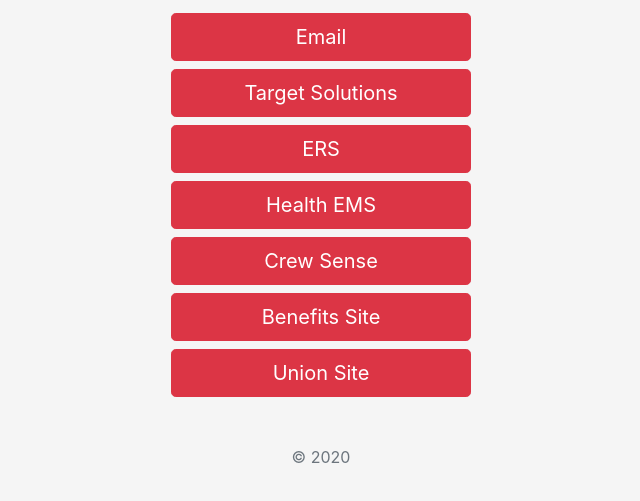
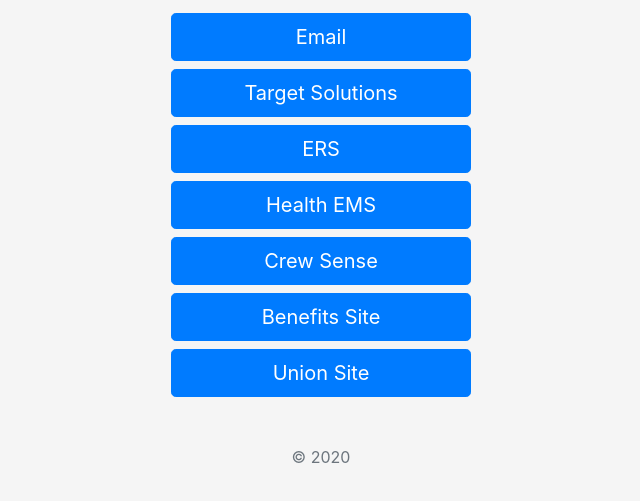
Before and after one commit to pkeogan/tdfd, a plain HTML site: page index.html in a window 1280 px wide. Shown: the part 263-764 px from the top of the page, without its empty margins (319-959 px from the left). Drawn offline with nearby package versions, Linux system fonts and the light colour scheme.

Commit message:
Update index.html

```diff
--- a/index.html
+++ b/index.html
@@ -20,13 +20,13 @@
     <form class="form-signin">
         <img class="mb-4" src="logo.png" alt="" width="150" height="150">
         <h1 class="h3 mb-3 font-weight-normal">TDFD Links</h1>
-        <a target="_blank" href="https://gmail.com/" class="btn btn-lg btn-danger btn-block" role="button">Email</a>
-        <a target="_blank" href="https://app.targetsolutions.com/tdfpd" class="btn btn-lg btn-danger btn-block" role="button">Target Solutions</a>
-        <a target="_blank" href="https://secure.emergencyreporting.com/login.php" class="btn btn-lg btn-danger btn-block" role="button">ERS</a>
-        <a target="_blank" href="https://mobiletouch.healthems.com/" class="btn btn-lg btn-danger btn-block" role="button">Health EMS</a>
-        <a target="_blank" href="https://www.crewsense.com/Application/Login/" class="btn btn-lg btn-danger btn-block" role="button">Crew Sense</a>
-        <a target="_blank" href="https://tahoefirebenefits.weebly.com/" class="btn btn-lg btn-danger btn-block" role="button">Benefits Site</a>
-        <a target="_blank" href="http://www.tdfirefighters.org/" class="btn btn-lg btn-danger btn-block" role="button">Union Site</a>
+        <a target="_blank" href="https://gmail.com/" class="btn btn-lg btn-primary btn-block" role="button">Email</a>
+        <a target="_blank" href="https://app.targetsolutions.com/tdfpd" class="btn btn-lg btn-primary btn-block" role="button">Target Solutions</a>
+        <a target="_blank" href="https://secure.emergencyreporting.com/login.php" class="btn btn-lg btn-primary btn-block" role="button">ERS</a>
+        <a target="_blank" href="https://mobiletouch.healthems.com/" class="btn btn-lg btn-primary btn-block" role="button">Health EMS</a>
+        <a target="_blank" href="https://www.crewsense.com/Application/Login/" class="btn btn-lg btn-primary btn-block" role="button">Crew Sense</a>
+        <a target="_blank" href="https://tahoefirebenefits.weebly.com/" class="btn btn-lg btn-primary btn-block" role="button">Benefits Site</a>
+        <a target="_blank" href="http://www.tdfirefighters.org/" class="btn btn-lg btn-primary btn-block" role="button">Union Site</a>
         <p class="mt-5 mb-3 text-muted">&copy; 2020 </p>
     </form>
 </body>
```
